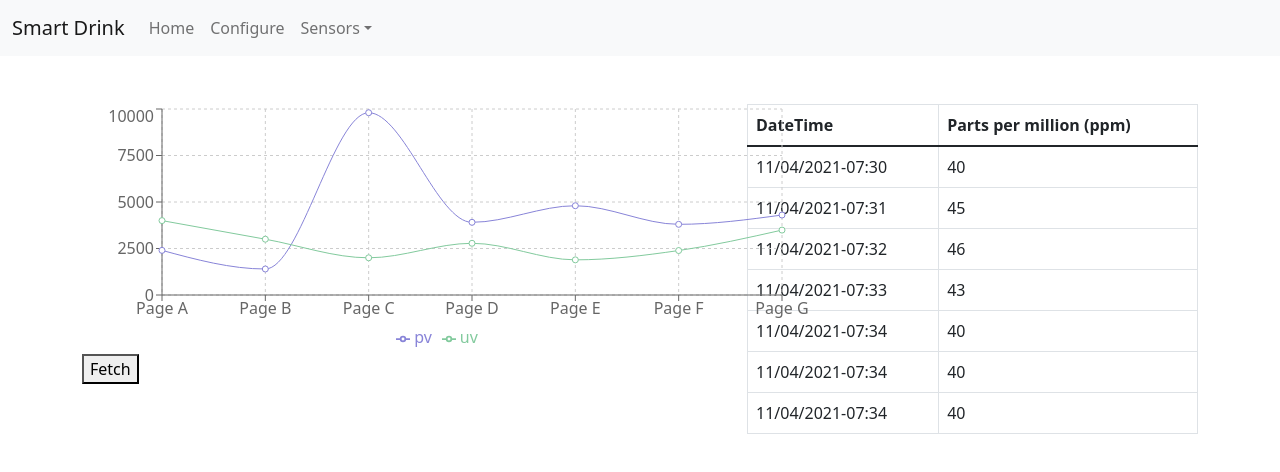
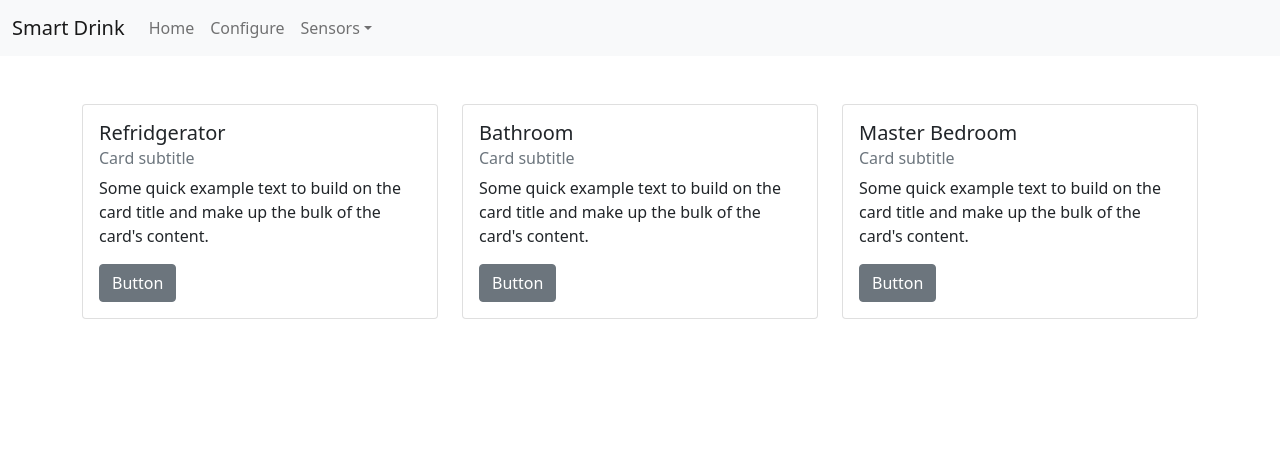
Before and after one commit to ericjlin/cmpe280-smart-drink, a React (Create React App) app in the folder smart-drink-app/: page / in a window 1280 px wide. Shown: the top 472 px of the page. Built offline with nearby package versions, Linux system fonts and the light colour scheme.

Commit message:
Added sensor view and sensor card

```diff
--- a/smart-drink-app/src/App.js
+++ b/smart-drink-app/src/App.js
@@ -5,9 +5,12 @@ import { LineChart, Line, CartesianGrid, XAxis, YAxis, Tooltip, Legend } from 'r
 import { Row, Col, Container, Table, Pagination, PaginationItem, PaginationLink } from "reactstrap";
 import Layout from "./Layout.jsx";
 import Amplify from 'aws-amplify';
+import { SensorView } from './SensorView';
+import { SensorCard } from './SensorCard';
 
 // import {fetchData} from './AwsFunctions';
-import { useEffect } from 'react';
+import { useEffect, useState } from 'react';
+import { setSelectionRange } from '@testing-library/user-event/dist/utils';
 // import awsconfig from './aws-exports';
 // const data = {
 //   labels: ['1', '2', '3', '4', '5', '6'],
@@ -29,56 +32,7 @@ import { useEffect } from 'react';
 //     }
 //   }
 // };
-const data = [
-  {
-    "name": "Page A",
-    "uv": 4000,
-    "pv": 2400,
-    "amt": 2400
-  },
-  {
-    "name": "Page B",
-    "uv": 3000,
-    "pv": 1398,
-    "amt": 2210
-  },
-  {
-    "name": "Page C",
-    "uv": 2000,
-    "pv": 9800,
-    "amt": 2290
-  },
-  {
-    "name": "Page D",
-    "uv": 2780,
-    "pv": 3908,
-    "amt": 2000
-  },
-  {
-    "name": "Page E",
-    "uv": 1890,
-    "pv": 4800,
-    "amt": 2181
-  },
-  {
-    "name": "Page F",
-    "uv": 2390,
-    "pv": 3800,
-    "amt": 2500
-  },
-  {
-    "name": "Page G",
-    "uv": 3490,
-    "pv": 4300,
-    "amt": 2100
-  }
-]
 
-const trows = [["11/04/2021-07:30", "40"],
-["11/04/2021-07:31", "45"],
-["11/04/2021-07:32", "46"],
-["11/04/2021-07:33", "43"],
-["11/04/2021-07:34", "40"], ["11/04/2021-07:34", "40"], ["11/04/2021-07:34", "40"]]
 
 
 // const LineChart = () => (
@@ -102,6 +56,8 @@ function App() {
   // const fetchDataFormDynamoDb = async () => {
   //   await fetchData('water_sensor_data')
   // }
+
+  const [isClicked, setIsClicked] = useState(false);
   useEffect(() => {
     // fetchDataFormDynamoDb();
   });
@@ -109,51 +65,23 @@ function App() {
 
   return (
     <Layout>
-    <Container className="pt-5" fluid="md">
-      <Row>
-        <Col xs="7">
-          <LineChart width={730} height={250} data={data}
-            margin={{ top: 5, right: 30, left: 20, bottom: 5 }}>
-            <CartesianGrid strokeDasharray="3 3" />
-            <XAxis dataKey="name" />
-            <YAxis />
-            <Tooltip />
-            <Legend />
-            <Line type="monotone" dataKey="pv" stroke="#8884d8" />
-            <Line type="monotone" dataKey="uv" stroke="#82ca9d" />
-          </LineChart>
-          <button onClick={() => {}}> Fetch </button>
-        </Col>
-        <Col xs="5" >
-        <Table
-            bordered
-            responsive
-          >
-            <thead>
-              <tr>
-                <th>
-                  DateTime
-                </th>
-                <th>
-                  Parts per million (ppm)
-                </th>
-              </tr>
-            </thead>
-            <tbody>
-            {
-              trows.map((r) => {
-                  return(
-                  <tr onClick={(e) => {}}>
-                      <td>{r[0]}</td>
-                      <td>{r[1]}</td>
-                  </tr>);
-              })
-            }
-            </tbody>
-          </Table>
-        </Col>
-      </Row>
-    </Container>
+      <Container className="pt-5" fluid="md">
+        {
+          isClicked ? <SensorView /> :
+            <Row>
+              <SensorCard title="Refridgerator" toggle={() => {
+                setIsClicked(!isClicked);
+              }}/>
+              <SensorCard title="Bathroom" toggle={() => {
+                setIsClicked(!isClicked);
+              }}/>
+              <SensorCard title="Master Bedroom" toggle={() => {
+                setIsClicked(!isClicked);
+              }}/>
+            </Row>
+
+        }
+      </Container>
     </Layout>
   );
 }
--- a/smart-drink-app/src/Navbar.jsx
+++ b/smart-drink-app/src/Navbar.jsx
@@ -49,7 +49,7 @@ class NavBar extends React.Component {
                 <NavLink href="/components/">Home</NavLink>
               </NavItem>
               <NavItem>
-                <NavLink href="https://github.com/reactstrap/reactstrap">Configure</NavLink>
+                <NavLink href="">Configure</NavLink>
               </NavItem>
               <UncontrolledDropdown nav inNavbar>
                 <DropdownToggle nav caret>
--- /dev/null
+++ b/smart-drink-app/src/SensorCard.js
@@ -0,0 +1,32 @@
+import { useEffect } from "react";
+import { Col, Card, CardBody, CardTitle, CardSubtitle, CardText, Button } from "reactstrap";
+
+export const SensorCard = (props) => {
+    useEffect(() => {
+
+    }, [])
+    return (
+        <Col>
+            <Card
+            >
+                <CardBody>
+                    <CardTitle tag="h5">
+                        {props.title}
+                    </CardTitle>
+                    <CardSubtitle
+                        className="mb-2 text-muted"
+                        tag="h6"
+                    >
+                        Card subtitle
+                    </CardSubtitle>
+                    <CardText>
+                        Some quick example text to build on the card title and make up the bulk of the card's content.
+                    </CardText>
+                    <Button onClick={props.toggle}>
+                        Button
+                    </Button>
+                </CardBody>
+            </Card>
+        </Col>
+    );
+}
--- /dev/null
+++ b/smart-drink-app/src/SensorView.js
@@ -0,0 +1,104 @@
+import logo from './logo.svg';
+import './App.css';
+// import { Line } from 'react-chartjs-2';
+import { LineChart, Line, CartesianGrid, XAxis, YAxis, Tooltip, Legend } from 'recharts';
+import { Row, Col, Container, Table, Pagination, PaginationItem, PaginationLink } from "reactstrap";
+import Layout from "./Layout.jsx";
+const data = [
+    {
+      "name": "Page A",
+      "uv": 4000,
+      "pv": 2400,
+      "amt": 2400
+    },
+    {
+      "name": "Page B",
+      "uv": 3000,
+      "pv": 1398,
+      "amt": 2210
+    },
+    {
+      "name": "Page C",
+      "uv": 2000,
+      "pv": 9800,
+      "amt": 2290
+    },
+    {
+      "name": "Page D",
+      "uv": 2780,
+      "pv": 3908,
+      "amt": 2000
+    },
+    {
+      "name": "Page E",
+      "uv": 1890,
+      "pv": 4800,
+      "amt": 2181
+    },
+    {
+      "name": "Page F",
+      "uv": 2390,
+      "pv": 3800,
+      "amt": 2500
+    },
+    {
+      "name": "Page G",
+      "uv": 3490,
+      "pv": 4300,
+      "amt": 2100
+    }
+  ]
+
+  const trows = [["11/04/2021-07:30", "40"],
+  ["11/04/2021-07:31", "45"],
+  ["11/04/2021-07:32", "46"],
+  ["11/04/2021-07:33", "43"],
+  ["11/04/2021-07:34", "40"], ["11/04/2021-07:34", "40"], ["11/04/2021-07:34", "40"]]
+
+export const SensorView = () => {
+    return (
+        <Row>
+        <Col xs="7">
+          <LineChart width={730} height={250} data={data}
+            margin={{ top: 5, right: 30, left: 20, bottom: 5 }}>
+            <CartesianGrid strokeDasharray="3 3" />
+            <XAxis dataKey="name" />
+            <YAxis />
+            <Tooltip />
+            <Legend />
+            <Line type="monotone" dataKey="pv" stroke="#8884d8" />
+            <Line type="monotone" dataKey="uv" stroke="#82ca9d" />
+          </LineChart>
+          <button onClick={() => {}}> Fetch </button>
+        </Col>
+        <Col xs="5" >
+        <Table
+            bordered
+            responsive
+          >
+            <thead>
+              <tr>
+                <th>
+                  DateTime
+                </th>
+                <th>
+                  Parts per million (ppm)
+                </th>
+              </tr>
+            </thead>
+            <tbody>
+            {
+              trows.map((r) => {
+                  return(
+                  <tr onClick={(e) => {}}>
+                      <td>{r[0]}</td>
+                      <td>{r[1]}</td>
+                  </tr>);
+              })
+            }
+            </tbody>
+          </Table>
+        </Col>
+      </Row>
+    );
+}
```
